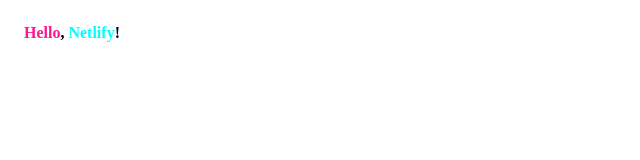
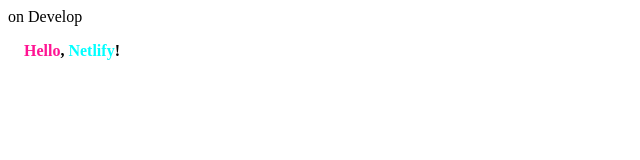
Before and after one commit to tomof/netlify-test, a website: page dist/index.html in a window 1280 px wide. Shown: the whole page, without its empty margins (0-640 px from the left). Drawn offline with nearby package versions, Linux system fonts and the light colour scheme; files that its build step writes are made by us from their sources.

Commit message:
test develop branch

```diff
--- a/dist/index.html
+++ b/dist/index.html
@@ -6,6 +6,7 @@
   <link rel="stylesheet" href="./style.css">
 </head>
 <body>
+  <div>on Develop</div>
   <div class="main">
     <span class="greeting">Hello</span>, <span class="target">Netlify</span>!
   </div>
```
